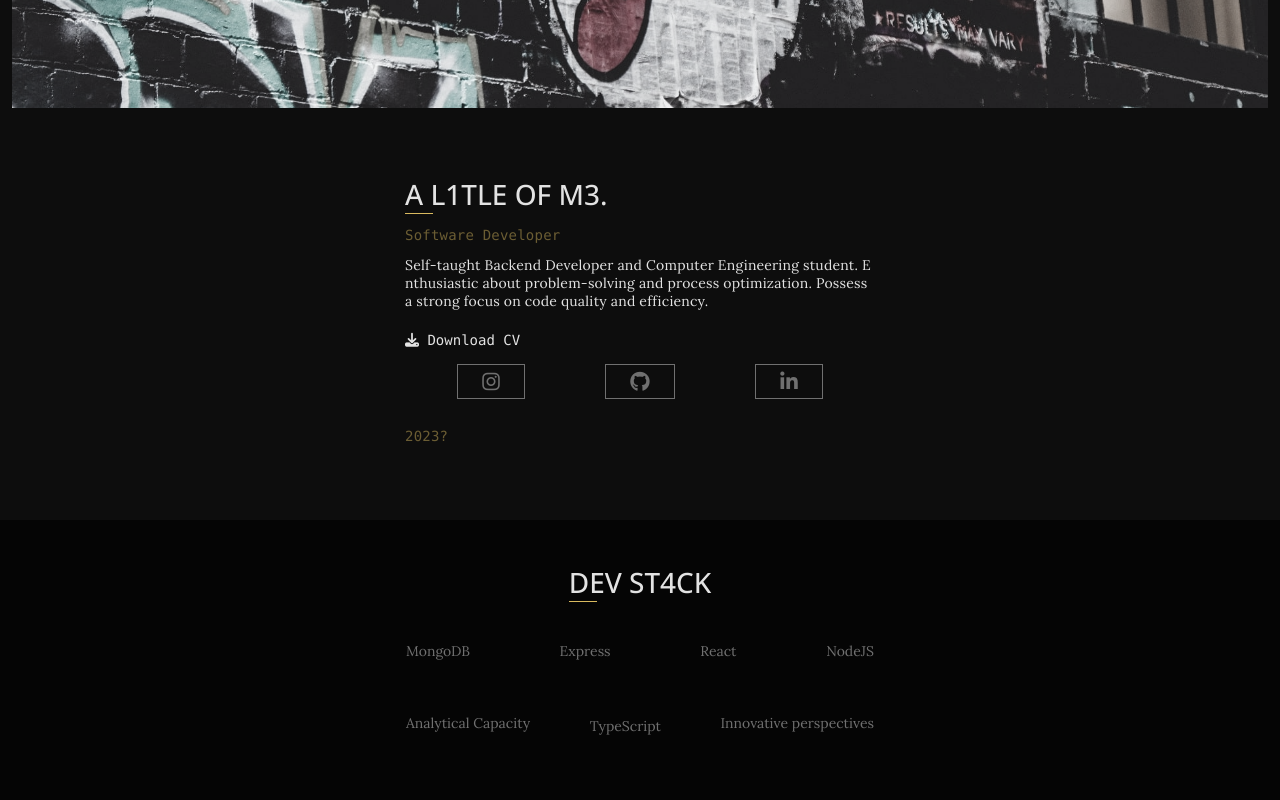
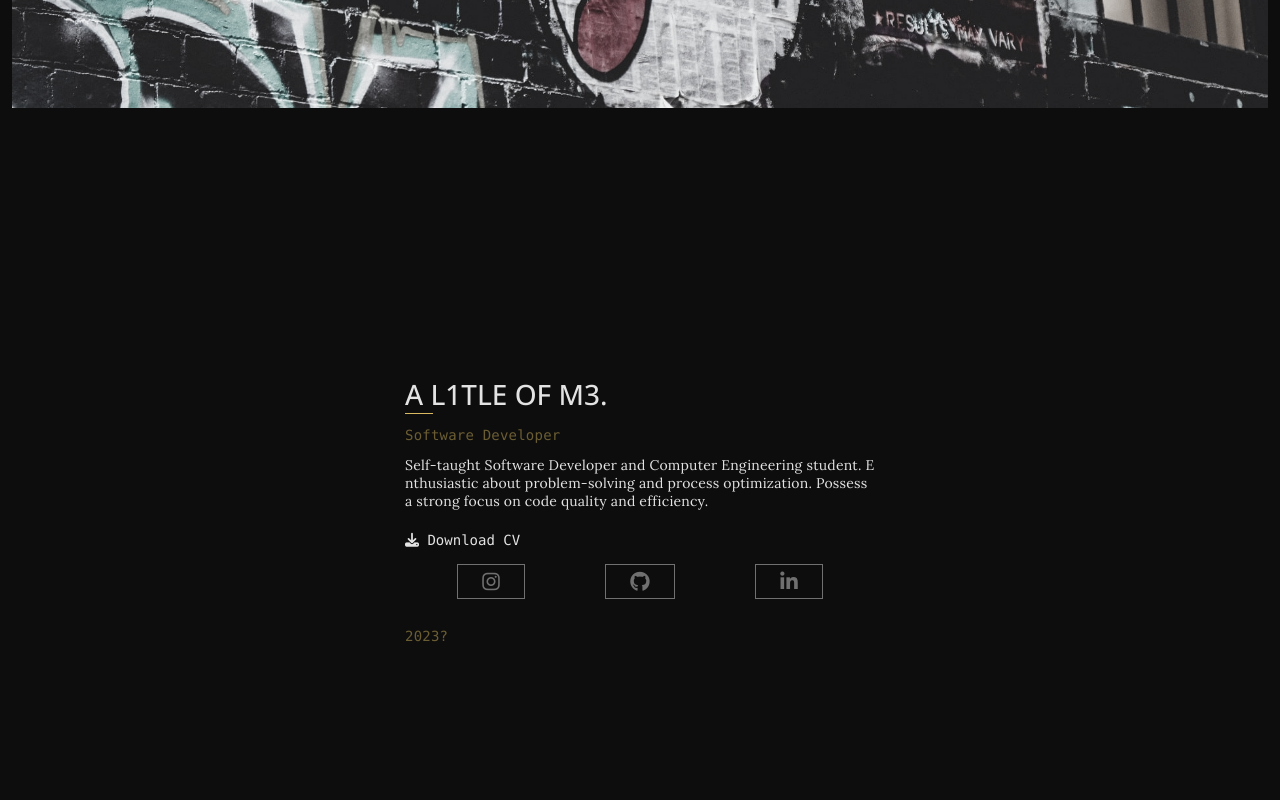
Before and after one commit to VeraLaureano/portfolio, a React (Vite) app: page / in a window 1280 px wide. Shown: the part 680-1480 px from the top of the page. Built offline with nearby package versions, Linux system fonts and the light colour scheme.

Commit message:
07/11/23 - update personal project

```diff
--- a/src/App.jsx
+++ b/src/App.jsx
@@ -5,16 +5,16 @@ import Projects from "./Components/Projects"
 import Stack from "./Components/Stack"
 import Timeline from "./Components/Timeline"
 import heroImage from '/hero.jpg'
-import projectTwoImage from '/02.png'
+import projectOneImage from '/01.png'
 import MyNavbar from "./Components/Navbar"
 
 
 const projects = [{
-  name: '422WRLD API',
-  techs: ['NodeJS', 'Express', 'Typescript', 'MongoDB', 'Eslint', 'Swagger','AI'],
+  name: 'AI-Qlou',
+  techs: ['NodeJS', 'Express', 'Typescript', 'MongoDB', 'ReactJS', 'Eslint', 'AI'],
   visit: 'https://four22-wrld.onrender.com/',
   code: 'https://github.com/VeraLaureano/modo-diablo-api',
-  image: projectTwoImage
+  image: projectOneImage
 }]
 
 function App() {
--- a/src/Components/About.css
+++ b/src/Components/About.css
@@ -1,5 +1,5 @@
 .About__content {
-  min-height: 50vh;
+  min-height: 100vh;
   display: flex;
   align-items: center;
   justify-content: center;
--- a/src/Components/About.jsx
+++ b/src/Components/About.jsx
@@ -12,7 +12,7 @@ const About = () => {
         <Title>A l1tle of m3.</Title>
         <p className="About__sub"><code>Software Developer</code></p>
         <p className="About__desc">
-          Self-taught Backend Developer and Computer Engineering student.
+          Self-taught Software Developer and Computer Engineering student.
           Enthusiastic about problem-solving and process optimization.
           Possess a strong focus on code quality and efficiency.
         </p>
--- a/src/Components/Project.css
+++ b/src/Components/Project.css
@@ -1,8 +1,8 @@
 .Project {
   border-top: 1px solid var(--gray);
   display: grid;
-  grid-template-columns: 1fr 1fr;
-  min-height: 420px;
+  grid-template-columns: 2fr 1.5fr;
+  min-height: 460px;
   gap: var(--mb-4);
 }
 
@@ -57,7 +57,9 @@
 
 @media screen and (max-width: 767px)  {
   .Project {
+    min-height: 100vh;
     display: flex;
+    justify-content: center;
     padding-bottom: var(--mb-1);
     flex-direction: column-reverse;
     border-top: none;
@@ -69,7 +71,7 @@
   }
 
   .Project__visual {
-    height: 30vh;
+    height: 40vh;
     width: 100%;
   }
 
--- a/src/Components/Projects.css
+++ b/src/Components/Projects.css
@@ -1,6 +1,6 @@
 .Projects {
   margin-bottom: var(--mb-6);
-  padding: var(--mb-2);
+  padding: var(--mb-6) var(--mb-2) ;
   max-width: 1280px;
   margin: 0 auto;
 }
--- a/src/Components/Stack.css
+++ b/src/Components/Stack.css
@@ -1,5 +1,5 @@
 .Stack {
-  height: 35vh;
+  height: 45vh;
   max-height: 320px;
   background-color: var(--black);
   display: flex;
--- a/src/Components/Stack.jsx
+++ b/src/Components/Stack.jsx
@@ -6,7 +6,7 @@ const Stack = () => {
   return (
     <section id="st4ck" className="Stack">
     <div className="Stack__info">
-      <Title>DEV St4ck</Title>
+      <Title>DEV Sk1ll</Title>
       <ul className="Stack__list">
         <li><a className="Stack__link" rel='noreferrer' href="https://www.mongodb.com/" target="_blank">MongoDB</a></li>
         <li><a className="Stack__link" rel='noreferrer' href="https://expressjs.com/" target="_blank">Express</a></li>
```
Also changed, not shown: public/01.png, public/02.png (deleted).
